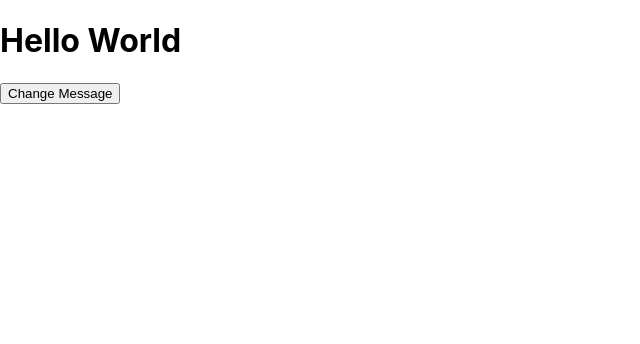
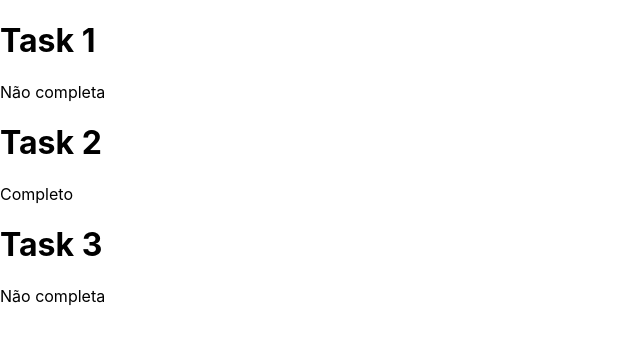
Before and after one commit to renanbarrostech-cmd/FSC-TASK-MANEGER-FRONTEND, a React (Create React App) app: page / in a window 1280 px wide. Shown: the top 344 px of the page, without its empty margins (0-640 px from the left). Built offline with nearby package versions, Linux system fonts and the light colour scheme.

Commit message:
feat: add TaskItem component

```diff
--- a/src/App.js
+++ b/src/App.js
@@ -1,16 +1,18 @@
 import { useState } from 'react';
 import './App.css';
+import TaskItem from './components/TaskItem';
 
 const App = () => {
-  const [message, setMessage] = useState("Hello World");
-
-  const handleNewMessage = () => {
-    setMessage("Olá Mundo");
-  }
+  const [tasks, setTasks] = useState([
+    { id: 1, title: "Task 1", completed: false },
+    { id: 2, title: "Task 2", completed: true },
+    { id: 3, title: "Task 3", completed: false },
+  ]);
   return (
     <>
-    <h1>{message}</h1>
-    <button onClick={handleNewMessage}>Change Message</button>
+    {tasks.map((task) => (
+      <TaskItem key={task.id} task={task}/>
+    ))}
     </>
   );
 };
--- /dev/null
+++ b/src/components/TaskItem.js
@@ -0,0 +1,10 @@
+const TaskItem = ({task}) => {
+    return (
+        <>
+         <h1>{task.title}</h1>
+         <p>{task.completed ? 'Completo' : 'Não completa'}</p>
+        </>
+    )
+}
+
+export default TaskItem;
```
